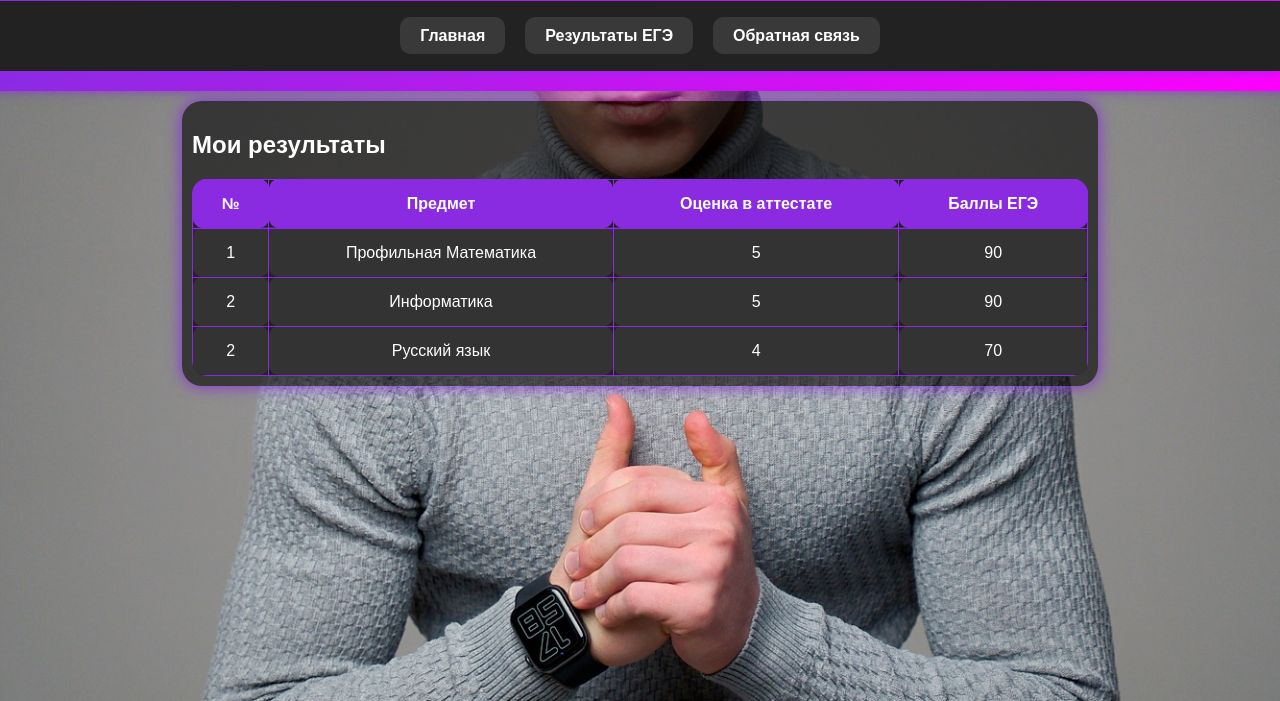
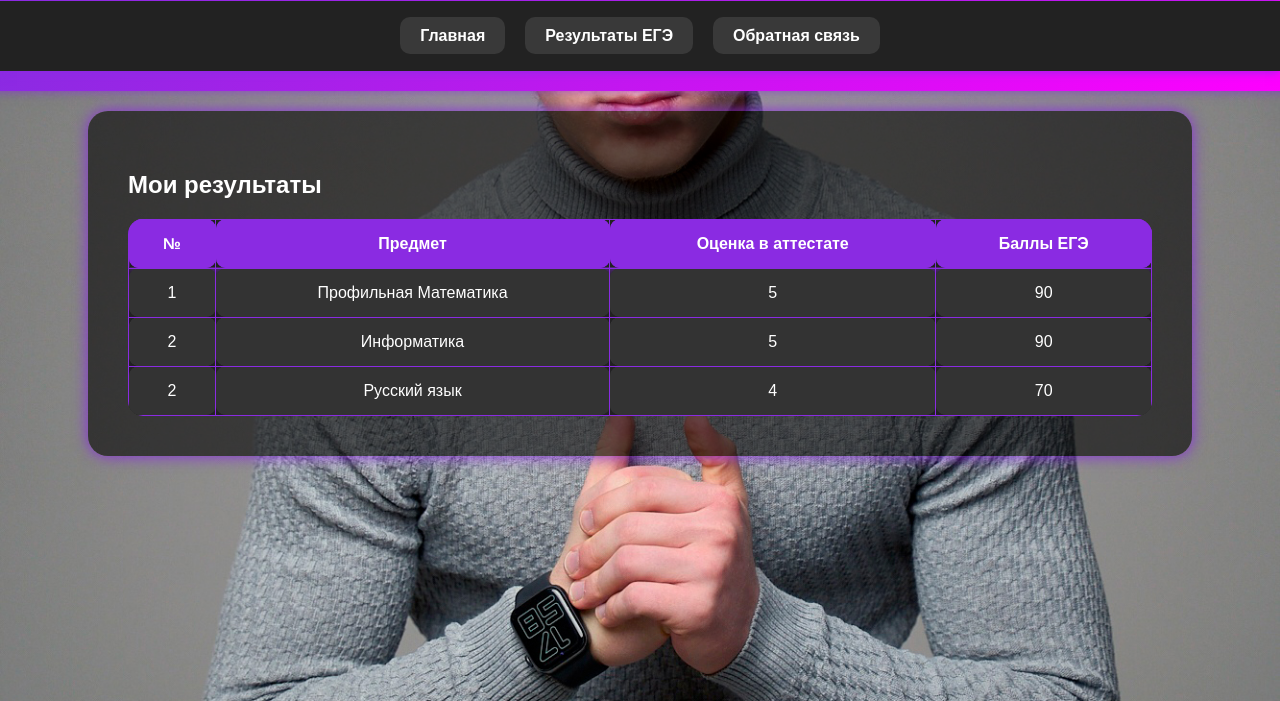
Before and after one commit to VLaD1F/vlad1f.github.io, a plain HTML site: page my_project/my_project/ege.html in a window 1280 px wide. Shown: the part 99-800 px from the top of the page. Drawn offline with Linux system fonts and the light colour scheme.

Commit message:
Update styles.css

```diff
--- a/my_project/my_project/styles.css
+++ b/my_project/my_project/styles.css
@@ -13,14 +13,14 @@ body {
     min-height: 100vh; /* Обеспечивает, чтобы фон всегда занимал 100% высоты */
 }
 
-/* Стили для контейнера с результатами ЕГЭ */
+
 section {
     background-color: rgba(0, 0, 0, 0.6); /* Добавление полупрозрачного фона для читаемости */
-    padding: 10px;
+    padding: 40px;
     border-radius: 20px;
     box-shadow: 0 0 15px #8a2be2;
-    width: 70%; /* Можно изменить ширину, как тебе нужно */
-    margin-top: 10px;
+    width: 80%; /* Можно изменить ширину, как тебе нужно */
+    margin-top: 20px;
 }
 
 header {
```
